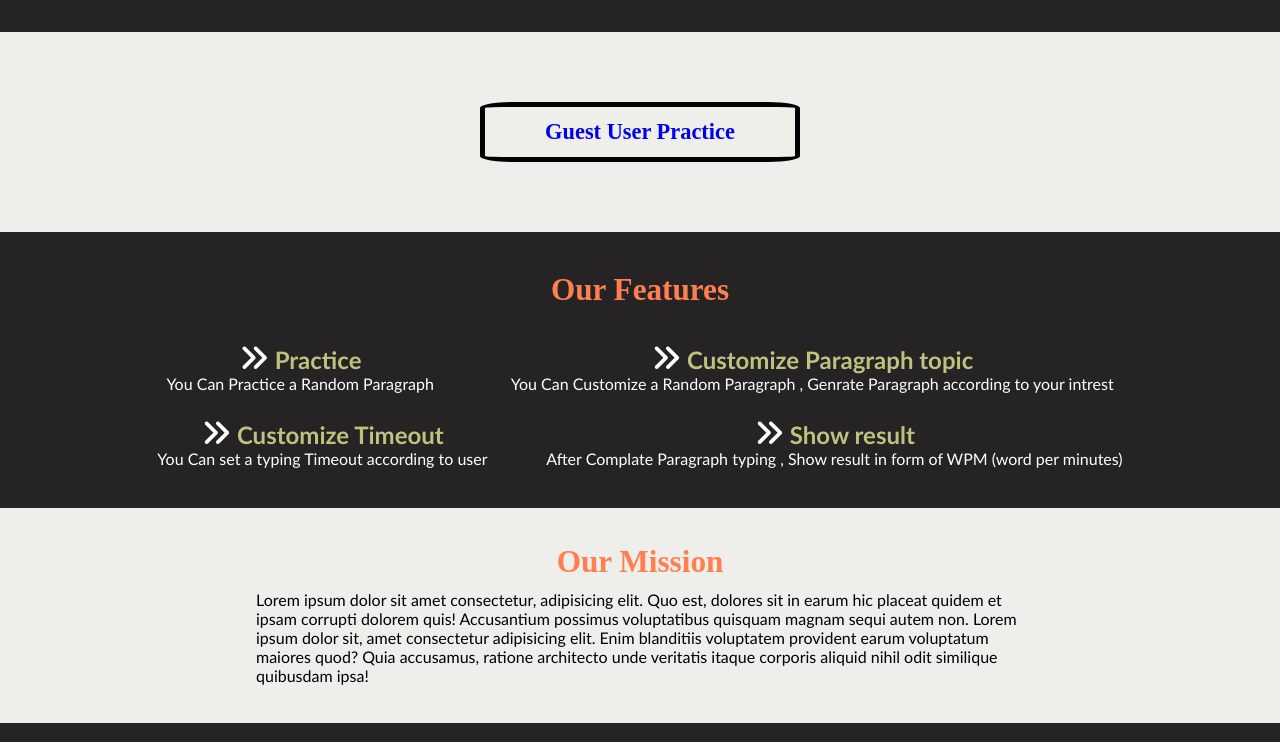
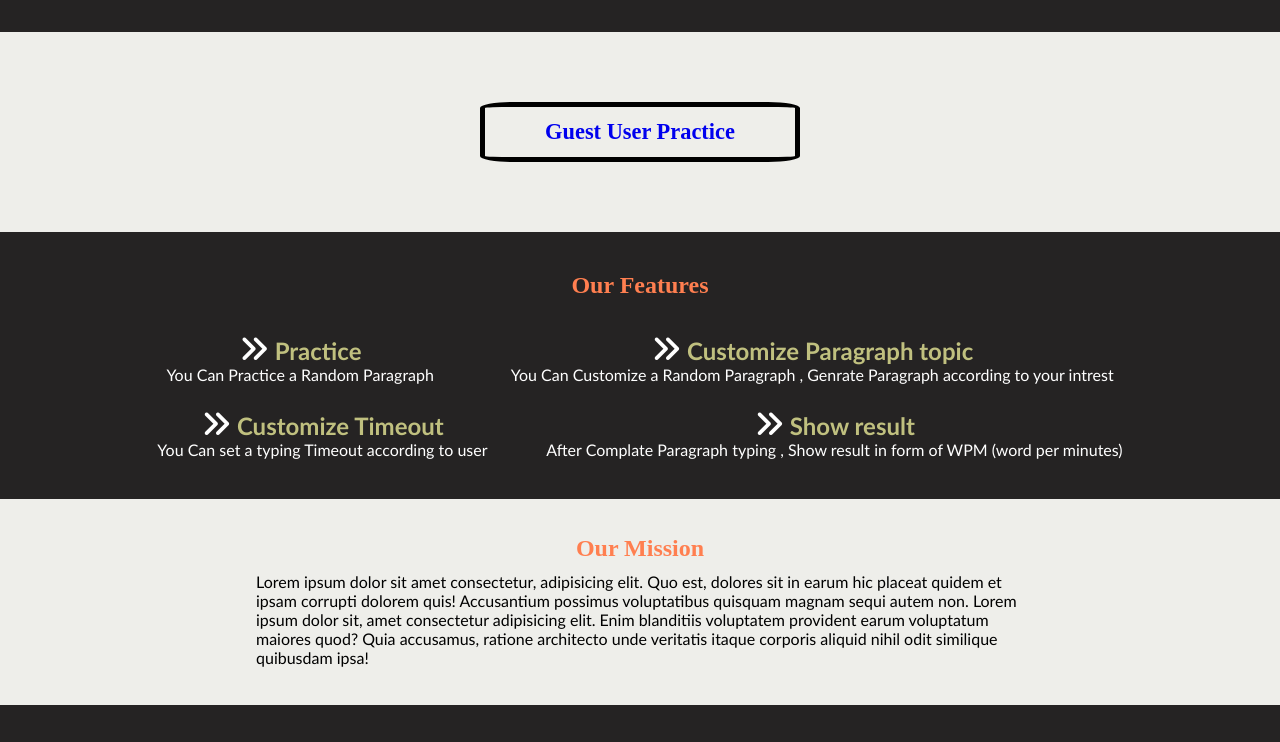
Before and after one commit to Aryashanish/Swiftkey, a plain HTML site: page index.html in a window 1280 px wide. Shown: the part 439-1181 px from the top of the page. Drawn offline with Linux system fonts and the light colour scheme.

Commit message:
Update index.css

```diff
--- a/css/index.css
+++ b/css/index.css
@@ -120,7 +120,7 @@ body{
 }
 
 .features-text{
-    font-size: 1.3em;
+    font-size: 1em;
     font-weight: bold;
     color: coral;
 }
@@ -159,7 +159,7 @@ body{
 }
 
 .mission-text{
-    font-size: 1.3em;
+    font-size: 1em;
     font-weight: bold;
     color: coral;
 }
```
